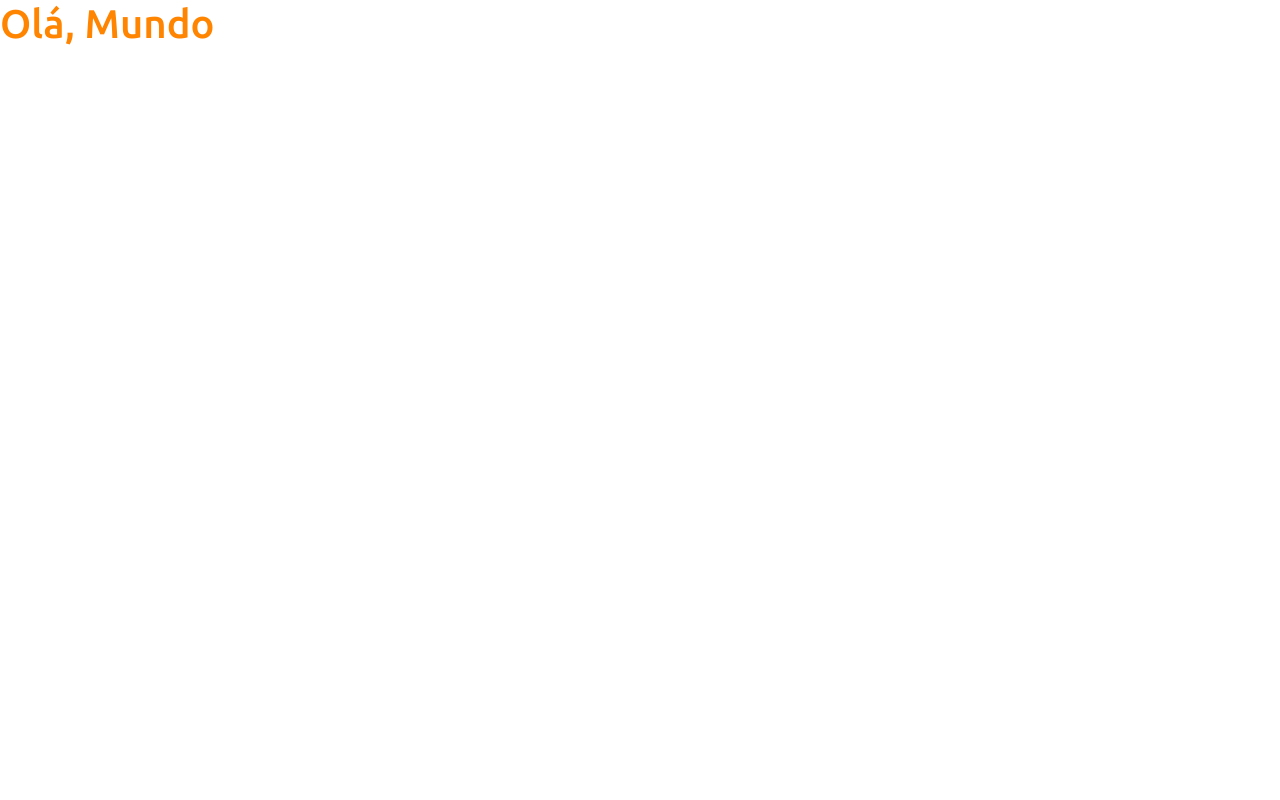
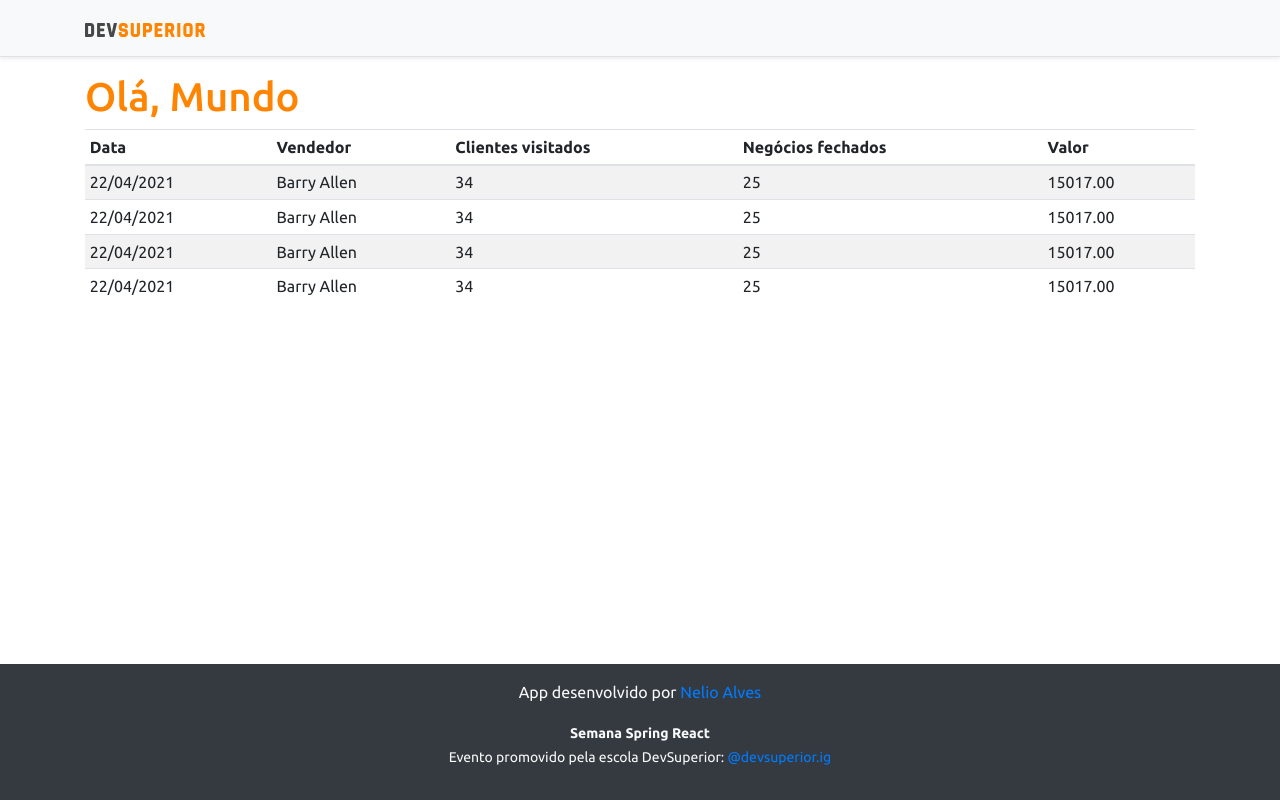
Before and after one commit to cezarags/projeto-sds3, a React (Create React App) app in the folder frontend/: page / in a window 1280 px wide. Built offline with nearby package versions, Linux system fonts and the light colour scheme.

Commit message:
Basic static components

```diff
--- a/frontend/src/App.tsx
+++ b/frontend/src/App.tsx
@@ -1,12 +1,24 @@
+import DataTable from "components/DataTable";
+import Footer from "components/Footer";
+import NavBar from "components/NavBar";
+import React from "react";
 
 
 
 function App() {
   return (
-    <div>
+    <>
+    <NavBar/>
+    <div className="container">
       <h1 className="text-primary">Olá, Mundo</h1>
+      <DataTable/>
+    </div>
 
-    </div>
+    <Footer/>
+
+    </>
+
+
   );
 }
 
--- /dev/null
+++ b/frontend/src/components/DataTable/index.tsx
@@ -0,0 +1,52 @@
+function DataTable() {
+    return (
+        <div className="table-responsive">
+    <table className="table table-striped table-sm">
+        <thead>
+            <tr>
+                <th>Data</th>
+                <th>Vendedor</th>
+                <th>Clientes visitados</th>
+                <th>Negócios fechados</th>
+                <th>Valor</th>
+            </tr>
+        </thead>
+        <tbody>
+            <tr>
+                <td>22/04/2021</td>
+                <td>Barry Allen</td>
+                <td>34</td>
+                <td>25</td>
+                <td>15017.00</td>
+            </tr>
+            <tr>
+                <td>22/04/2021</td>
+                <td>Barry Allen</td>
+                <td>34</td>
+                <td>25</td>
+                <td>15017.00</td>
+            </tr>
+            <tr>
+                <td>22/04/2021</td>
+                <td>Barry Allen</td>
+                <td>34</td>
+                <td>25</td>
+                <td>15017.00</td>
+            </tr>
+            <tr>
+                <td>22/04/2021</td>
+                <td>Barry Allen</td>
+                <td>34</td>
+                <td>25</td>
+                <td>15017.00</td>
+            </tr>
+        </tbody>
+
+    </table>
+    </div>
+
+
+    );
+  }
+
+  export default DataTable;
--- /dev/null
+++ b/frontend/src/components/Footer/index.tsx
@@ -0,0 +1,15 @@
+function Footer() {
+    return (
+
+    <footer className="footer mt-auto py-3 bg-dark">
+    <div className="container">
+    <p className="text-light">App desenvolvido por <a href="https://github.com/acenelio" target="_blank" rel="noreferrer">Nelio Alves</a></p>
+    <p className="text-light"><small><strong>Semana Spring React</strong><br/>
+      Evento promovido pela escola DevSuperior: <a href="https://instagram.com/devsuperior.ig" target="_blank" rel="noreferrer">@devsuperior.ig</a></small></p>
+  </div>
+</footer>
+
+    );
+  }
+
+  export default Footer;
--- /dev/null
+++ b/frontend/src/components/NavBar/index.tsx
@@ -0,0 +1,15 @@
+import ImgDsDark from 'assets/img/ds-dark.svg'
+
+function NavBar() {
+    return (
+        <div className="d-flex flex-column flex-md-row align-items-center p-3 px-md-4 mb-3 bg-light border-bottom shadow-sm">
+        <div className="container">
+          <nav className="my-2 my-md-0 mr-md-3">
+            <img src={ImgDsDark} alt="DevSuperior" width="120" />
+          </nav>
+        </div>
+      </div>
+    );
+  }
+
+  export default NavBar;
```
Also changed, not shown: frontend/src/assets/img/ds-dark.svg (added), 1 other file (tests, documents, lock files or other folders).
